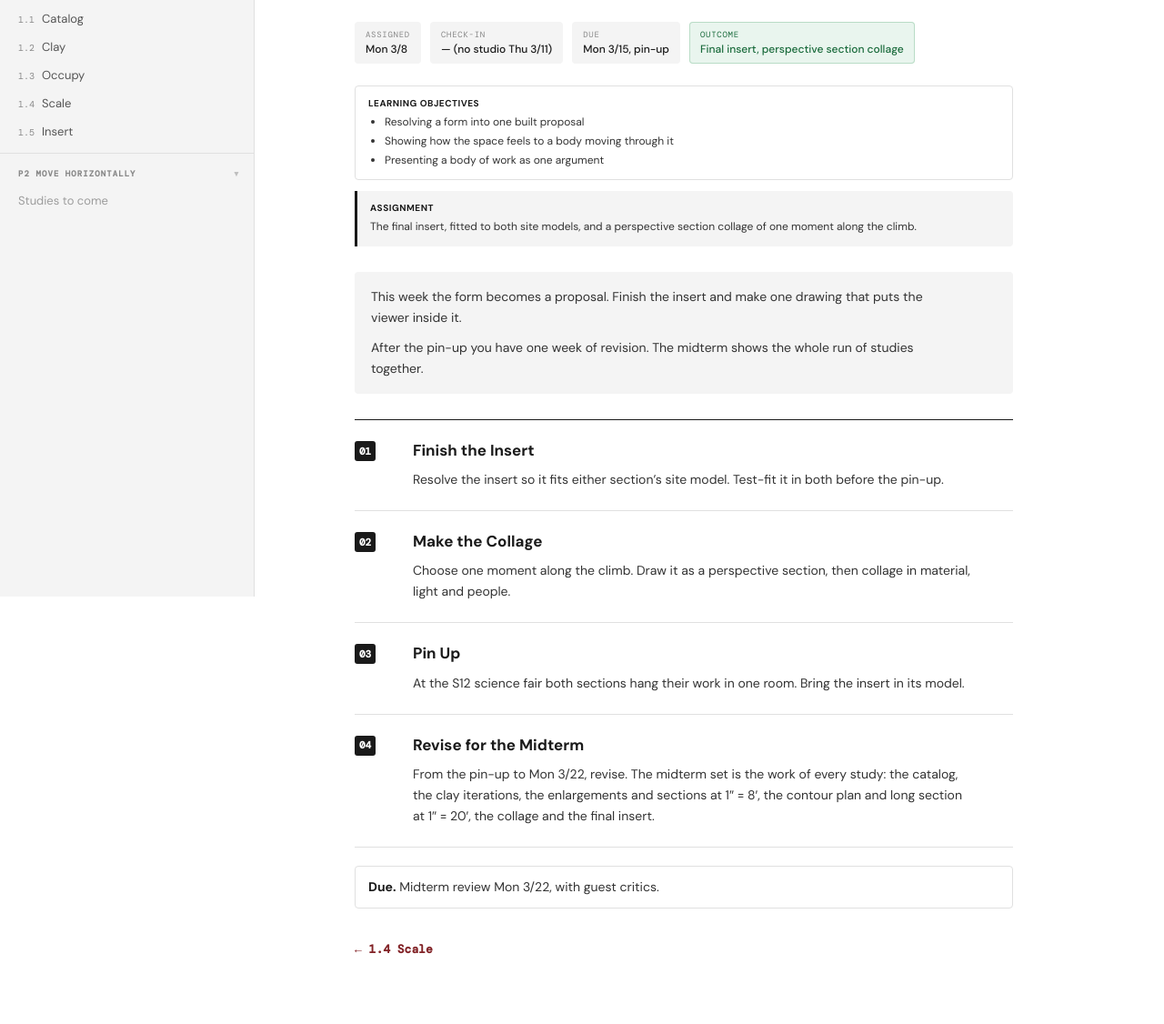
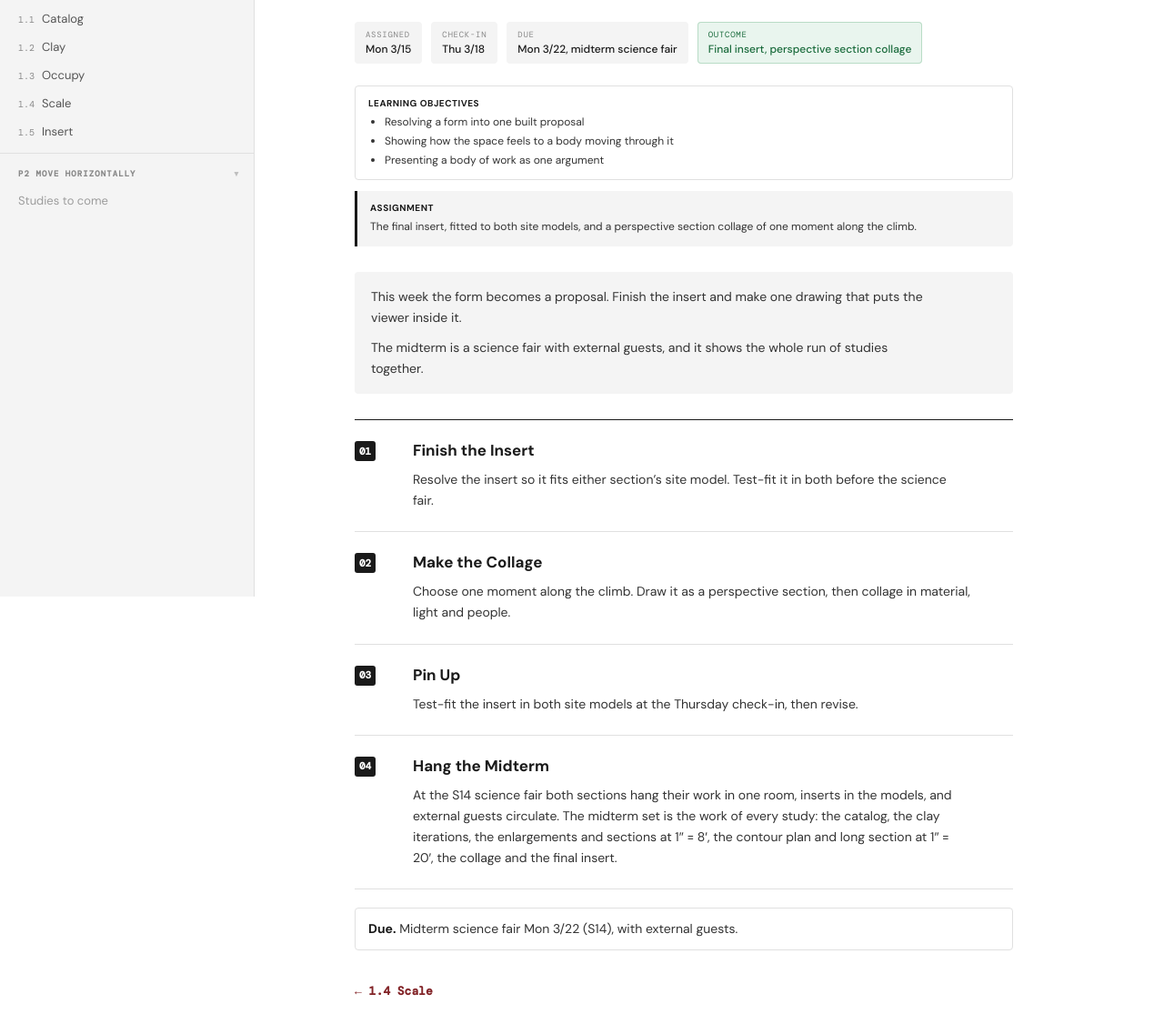
Before and after one commit to landscape-courses/foundation-studio-2, a plain HTML site: page studies/p1-insert.html in a window 1280 px wide. Shown: the part 144-1270 px from the top of the page at 91% size. Drawn offline with nearby package versions, Linux system fonts and the light colour scheme; a web font is replaced by a local one.

Commit message:
P1 midterm as S14 science fair with external guests; 1.4 Scale two weeks
Co-Authored-By: Claude Opus 5.5 <noreply@anthropic.com>

```diff
--- a/studies/p1-insert.html
+++ b/studies/p1-insert.html
@@ -50,9 +50,9 @@
   </div>
 
   <div class="wf-spec">
-    <div class="wf-spec-item"><span class="wf-spec-label">Assigned</span><span class="wf-spec-value">Mon 3/8</span></div>
-    <div class="wf-spec-item"><span class="wf-spec-label">Check-in</span><span class="wf-spec-value">&mdash; (no studio Thu 3/11)</span></div>
-    <div class="wf-spec-item"><span class="wf-spec-label">Due</span><span class="wf-spec-value">Mon 3/15, pin-up</span></div>
+    <div class="wf-spec-item"><span class="wf-spec-label">Assigned</span><span class="wf-spec-value">Mon 3/15</span></div>
+    <div class="wf-spec-item"><span class="wf-spec-label">Check-in</span><span class="wf-spec-value">Thu 3/18</span></div>
+    <div class="wf-spec-item"><span class="wf-spec-label">Due</span><span class="wf-spec-value">Mon 3/22, midterm science fair</span></div>
     <div class="wf-spec-item wf-spec-outcome"><span class="wf-spec-label">Outcome</span><span class="wf-spec-value">Final insert, perspective section collage</span></div>
   </div>
 
@@ -71,7 +71,7 @@
 
   <div style="background:var(--gray-100); border-radius:4px; padding:16px 18px; margin-bottom:28px;">
     <div class="wf-step-desc">This week the form becomes a proposal. Finish the insert and make one drawing that puts the viewer inside it.</div>
-    <div class="wf-step-desc">After the pin-up you have one week of revision. The midterm shows the whole run of studies together.</div>
+    <div class="wf-step-desc">The midterm is a science fair with external guests, and it shows the whole run of studies together.</div>
   </div>
 
   <div class="wf-steps">
@@ -82,7 +82,7 @@
         <span class="wf-step-label">Finish the Insert</span>
       </div>
       <div class="wf-step-body">
-        <div class="wf-step-desc">Resolve the insert so it fits either section&rsquo;s site model. Test-fit it in both before the pin-up.</div>
+        <div class="wf-step-desc">Resolve the insert so it fits either section&rsquo;s site model. Test-fit it in both before the science fair.</div>
       </div>
     </div>
 
@@ -102,24 +102,24 @@
         <span class="wf-step-label">Pin Up</span>
       </div>
       <div class="wf-step-body">
-        <div class="wf-step-desc">At the S12 science fair both sections hang their work in one room. Bring the insert in its model.</div>
+        <div class="wf-step-desc">Test-fit the insert in both site models at the Thursday check-in, then revise.</div>
       </div>
     </div>
 
     <div class="wf-step wf-full">
       <div class="wf-step-head">
         <span class="wf-step-num">04</span>
-        <span class="wf-step-label">Revise for the Midterm</span>
+        <span class="wf-step-label">Hang the Midterm</span>
       </div>
       <div class="wf-step-body">
-        <div class="wf-step-desc">From the pin-up to Mon 3/22, revise. The midterm set is the work of every study: the catalog, the clay iterations, the enlargements and sections at 1&Prime; = 8&prime;, the contour plan and long section at 1&Prime; = 20&prime;, the collage and the final insert.</div>
+        <div class="wf-step-desc">At the S14 science fair both sections hang their work in one room, inserts in the models, and external guests circulate. The midterm set is the work of every study: the catalog, the clay iterations, the enlargements and sections at 1&Prime; = 8&prime;, the contour plan and long section at 1&Prime; = 20&prime;, the collage and the final insert.</div>
       </div>
     </div>
 
   </div>
 
   <div class="wf-ongoing" style="margin-top:20px;">
-    <div class="wf-step-desc"><strong>Due.</strong> Midterm review Mon 3/22, with guest critics.</div>
+    <div class="wf-step-desc"><strong>Due.</strong> Midterm science fair Mon 3/22 (S14), with external guests.</div>
   </div>
 
   <div class="st-pager"><a href="/foundation-studio-2/studies/p1-scale.html">&larr; 1.4 Scale</a></div>
```
Also changed, not shown: index.html (+10 -10 lines), studies/p1-scale.html (+3 -3 lines), 1 other file.
